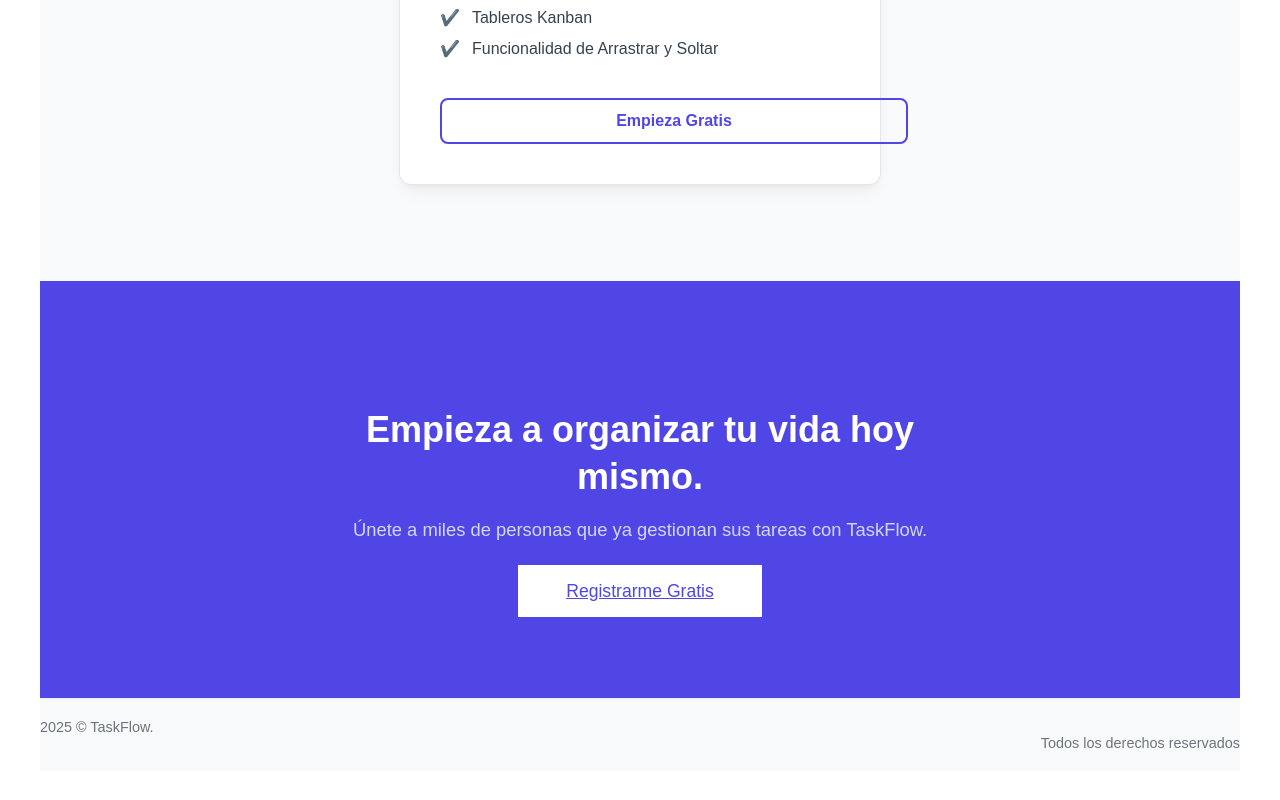
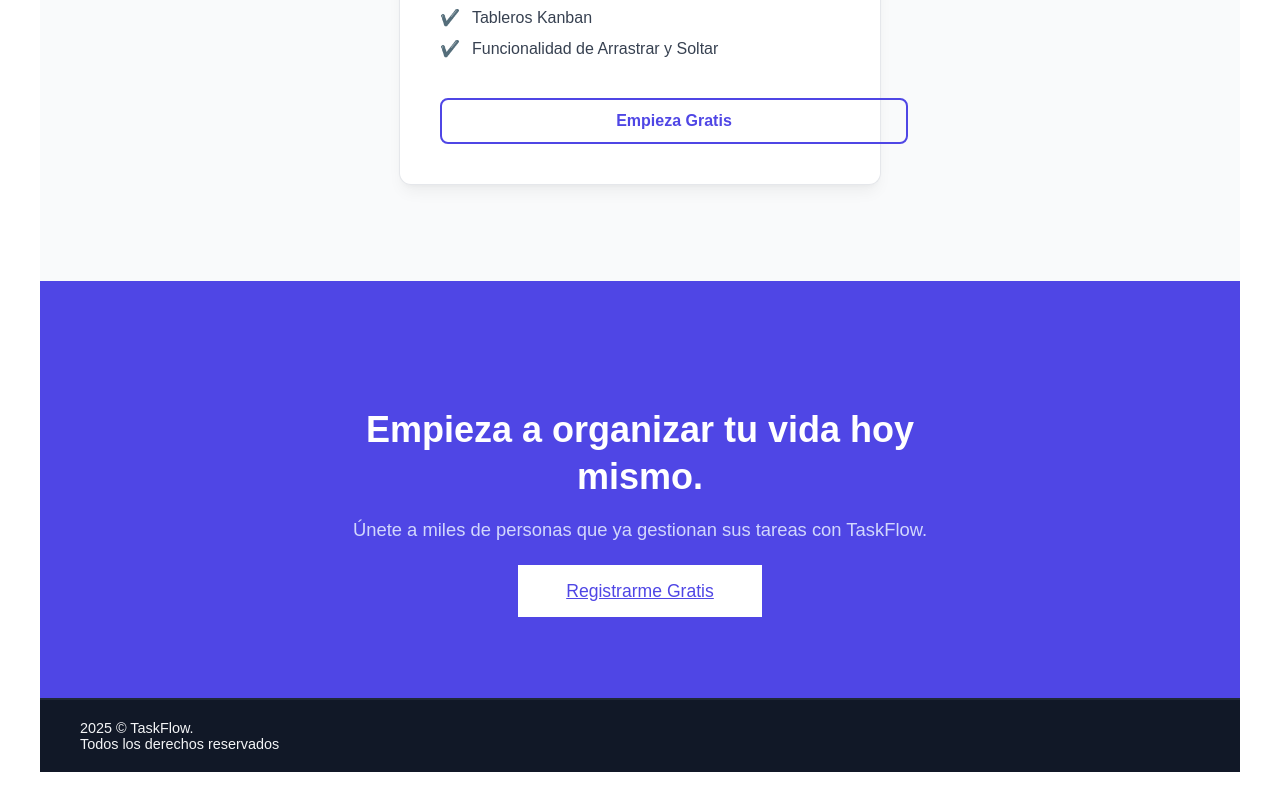
Before and after one commit to cvas16/soluciones, an Angular app: page / in a window 1280 px wide. Shown: the part 2200-3000 px from the top of the page. Built offline with nearby package versions, Linux system fonts and the light colour scheme.

Commit message:
Refine footer CSS for improved layout and color scheme
Updated footer styles to enhance layout and aesthetics.

```diff
--- a/src/app/shared/components/footer/footer.css
+++ b/src/app/shared/components/footer/footer.css
@@ -1,14 +1,24 @@
 .footer-container {
-  padding: 20px 0;
-  background-color: #f8f9fa;
-  border-top: 1px solid #e9ecef;
-  color: #6c757d;
+  position: relative;
+  left: 0;
+  bottom: 0;
+  width: 100%;
+  padding: 20px 40px;
+
+  background-color: #111827; /* Color oscuro elegante */
+  color: #f3f4f6;
+  border-top: 2px solid #1f2937;
   font-size: 0.9rem;
-
-  margin-top: auto;
-  width: 100%;
+  box-sizing: border-box;
 }
 
-.text-sm-end {
-  text-align: right;
+.footer-content {
+  display: flex;
+  justify-content: center; /* Centra el texto */
+  align-items: center;
+  gap: 10px; /* Espacio entre los dos textos */
+  flex-wrap: wrap;
+  max-width: 1200px;
+  margin: 0 auto;
+  text-align: center;
 }
```
